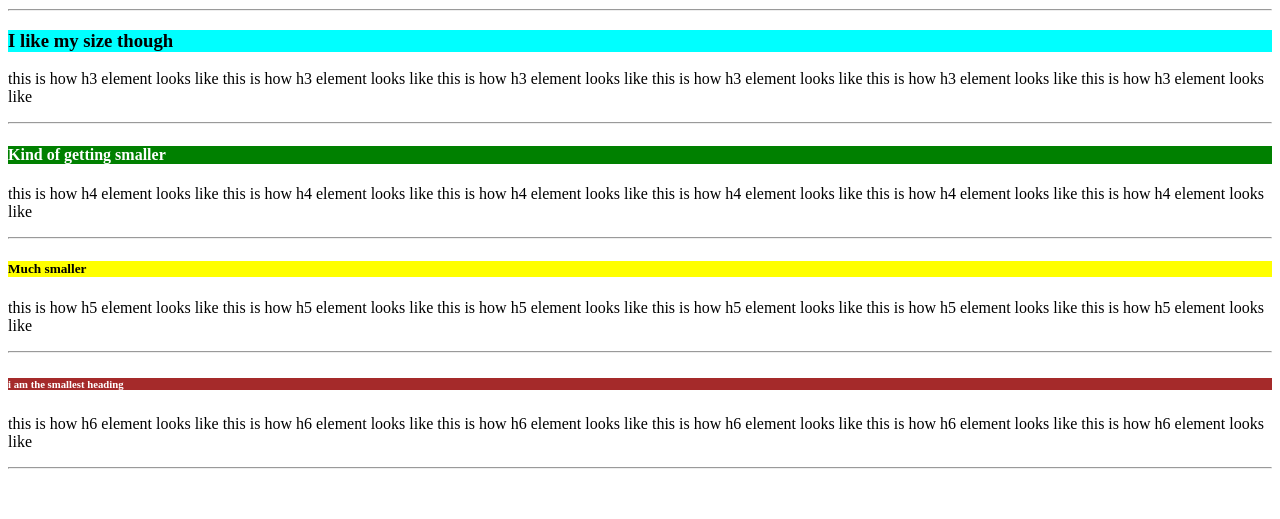
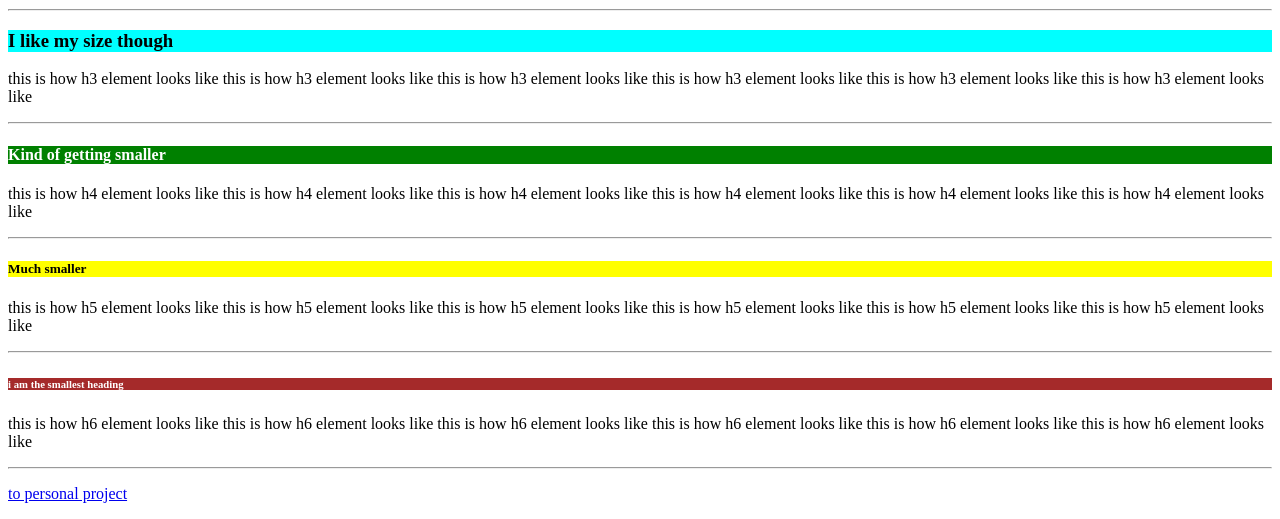
Before and after one commit to Malesh-Stanley/webclass, a plain HTML site: page class2.html in a window 1280 px wide. Shown: the part 487-1006 px from the top of the page. Before the commit the page ends 964 px from the top, so only its background shows below. Drawn offline with Linux system fonts and the light colour scheme.

Commit message:
Update class2.html

```diff
--- a/class2.html
+++ b/class2.html
@@ -71,5 +71,6 @@
     this is how h6 element looks like
   </p>
   <hr>
+  <a href="textboxa.html\"><p>to personal project</p></a>
 </body>
 </html>
```
